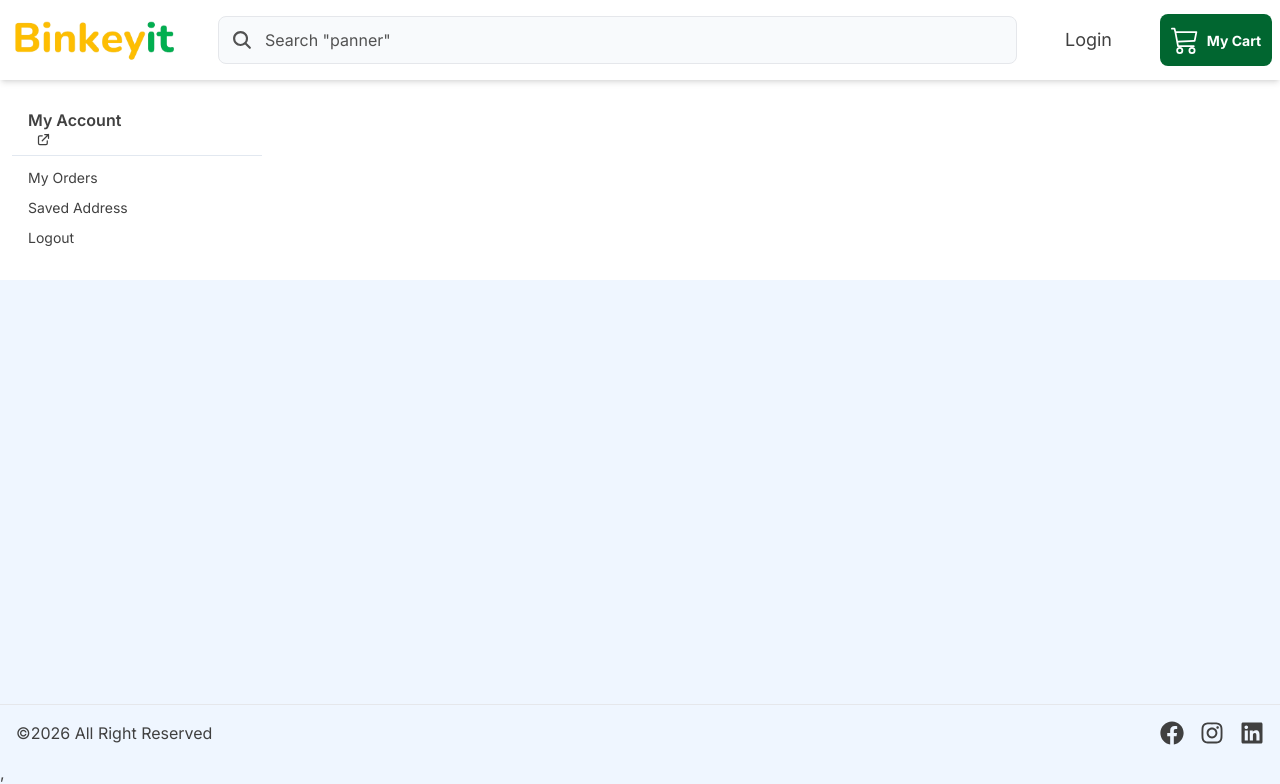
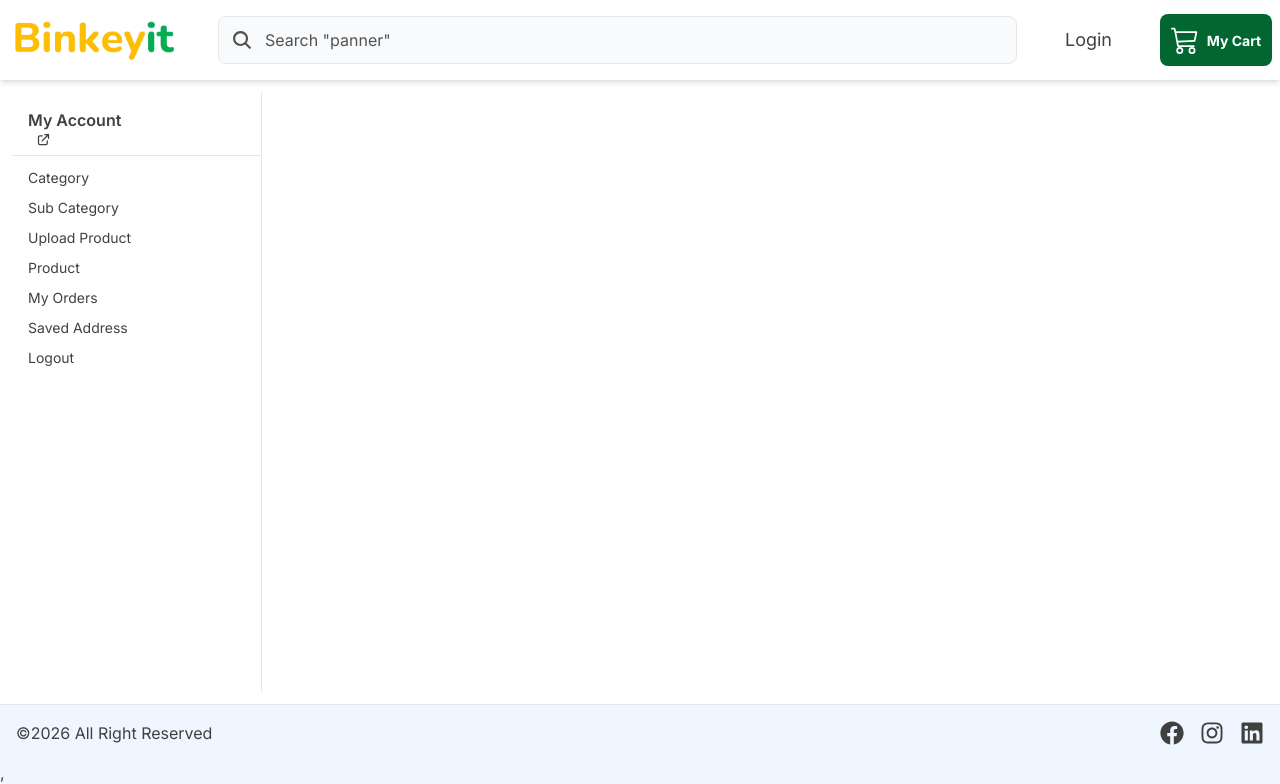
Before and after one commit to Adityasharma3010/Binkeyit, a React (Vite) app in the folder client/: page /dashboard in a window 1280 px wide. Shown: the top 784 px of the page. Built offline with nearby package versions, Linux system fonts and the light colour scheme; no server answers.

Commit message:
products side

```diff
--- /dev/null
+++ b/client/src/components/UploadCategoryModel.jsx
@@ -0,0 +1,53 @@
+import React, { useState } from "react";
+import { FiX } from "react-icons/fi";
+
+const UploadCategoryModel = ({ close }) => {
+  const [data, setData] = useState({
+    name: "",
+    image: "",
+  });
+
+  const handleOnChange = (e) => {
+    const { name, value } = e.target;
+
+    setData((preve) => {
+      return {
+        ...preve,
+        [name]: value,
+      };
+    });
+  };
+
+  return (
+    <>
+      <section className="fixed inset-0 bg-neutral-800/60 p-4 flex items-center justify-center z-50">
+        <div className="bg-white max-w-4xl w-full p-4 rounded">
+          <div className="flex items-center justify-between gap-4">
+            <h1 className="font-semibold">Category</h1>
+
+            <button className="w-fit block cursor-pointer" onClick={close}>
+              <FiX size={26} />
+            </button>
+          </div>
+
+          <form>
+            <div className="grid gap-1">
+              <label htmlFor="categoryName">Name</label>
+              <input
+                id="categoryName"
+                type="text"
+                placeholder="Category Name"
+                value={data.name}
+                name="name"
+                className="bg-blue-50 p-2 border border-blue-100 focus-within:border-primary-200 outline-none"
+                onChange={handleOnChange}
+              />
+            </div>
+          </form>
+        </div>
+      </section>
+    </>
+  );
+};
+
+export default UploadCategoryModel;
--- a/client/src/components/UserMenu.jsx
+++ b/client/src/components/UserMenu.jsx
@@ -64,6 +64,38 @@ const UserMenu = ({ close }) => {
         <div className="text-sm grid gap-0.5">
           <Link
             onClick={handleClose}
+            to={"/dashboard/category"}
+            className="px-4 py-1 hover:bg-zinc-100"
+          >
+            Category
+          </Link>
+
+          <Link
+            onClick={handleClose}
+            to={"/dashboard/subcategory"}
+            className="px-4 py-1 hover:bg-zinc-100"
+          >
+            Sub Category
+          </Link>
+
+          <Link
+            onClick={handleClose}
+            to={"/dashboard/upload-product"}
+            className="px-4 py-1 hover:bg-zinc-100"
+          >
+            Upload Product
+          </Link>
+
+          <Link
+            onClick={handleClose}
+            to={"/dashboard/product"}
+            className="px-4 py-1 hover:bg-zinc-100"
+          >
+            Product
+          </Link>
+
+          <Link
+            onClick={handleClose}
             to={"/dashboard/myorders"}
             className="px-4 py-1 hover:bg-zinc-100"
           >
--- a/client/src/layouts/Dashboard.jsx
+++ b/client/src/layouts/Dashboard.jsx
@@ -8,12 +8,12 @@ const Dashboard = () => {
       <section className="bg-white">
         <div className="container mx-auto p-3 grid lg:grid-cols-[250px_1fr]">
           {/* Menu */}
-          <div className="py-4 sticky top-24 overflow-auto hidden lg:block">
+          <div className="py-4 sticky top-24 overflow-auto hidden lg:block border-r">
             <UserMenu />
           </div>
 
           {/* Content */}
-          <div className="bg-white p-4">
+          <div className="bg-white min-h-[75vh]">
             <Outlet />
           </div>
         </div>
--- /dev/null
+++ b/client/src/pages/CategoryPage.jsx
@@ -0,0 +1,29 @@
+import React, { useState } from "react";
+import UploadCategoryModel from "../components/UploadCategoryModel";
+
+const CategoryPage = () => {
+  const [openUploadCategory, setOpenUploadCategory] = useState(false);
+
+  return (
+    <>
+      <section>
+        <div className="p-2 bg-white shadow-md flex items-center justify-between">
+          <h2 className="font-semibold">Category</h2>
+
+          <button
+            className="text-sm border border-primary-200 hover:bg-primary-200 px-3 py-1 rounded cursor-pointer"
+            onClick={() => setOpenUploadCategory(true)}
+          >
+            Add Category
+          </button>
+        </div>
+
+        {openUploadCategory && (
+          <UploadCategoryModel close={() => setOpenUploadCategory(false)} />
+        )}
+      </section>
+    </>
+  );
+};
+
+export default CategoryPage;
--- /dev/null
+++ b/client/src/pages/ProductAdmin.jsx
@@ -0,0 +1,11 @@
+import React from "react";
+
+const ProductAdmin = () => {
+  return (
+    <>
+      <div>ProductAdmin</div>
+    </>
+  );
+};
+
+export default ProductAdmin;
--- a/client/src/pages/Profile.jsx
+++ b/client/src/pages/Profile.jsx
@@ -63,7 +63,8 @@ const Profile = () => {
 
   return (
     <>
-      <div className="w-full bg-white rounded-xl border border-gray-200 p-6 sm:p-8">
+      {/* <div className="w-full bg-white rounded-xl border border-gray-200 p-6 sm:p-8"> */}
+      <div className="w-full bg-white py-2! p-6 sm:p-8">
         <div className="mb-6 pb-4 border-b border-gray-100">
           <h2 className="text-xl font-semibold text-gray-900">
             Profile Overview
@@ -90,7 +91,7 @@ const Profile = () => {
             <p className="text-sm font-medium text-gray-900">{user.name}</p>
             <p className="text-xs text-gray-500">{user.email}</p>
             <button
-              className="text-xs font-medium text-primary-200 hover:text-primary-300 mt-1 cursor-pointer"
+              className="text-xs font-medium text-primary-200 hover:text-primary-100 mt-1 cursor-pointer"
               onClick={() => setOpenProfileAvatarEdit(true)}
             >
               Change photo
@@ -168,7 +169,7 @@ const Profile = () => {
           <div className="flex justify-end mt-6 pt-4 border-t border-gray-100">
             <button
               disabled={loading}
-              className="bg-primary-200 hover:bg-primary-300 text-white px-5 py-2 rounded-lg font-medium text-sm transition-colors disabled:opacity-60 disabled:cursor-not-allowed"
+              className="bg-primary-200 hover:bg-primary-100 text-white px-5 py-2 rounded-lg font-medium text-sm transition-colors disabled:opacity-60 cursor-pointer disabled:cursor-not-allowed"
             >
               {loading ? "Saving..." : "Save Changes"}
             </button>
--- /dev/null
+++ b/client/src/pages/SubCategoryPage.jsx
@@ -0,0 +1,11 @@
+import React from "react";
+
+const SubCategoryPage = () => {
+  return (
+    <>
+      <div>SubCategoryPage</div>
+    </>
+  );
+};
+
+export default SubCategoryPage;
--- /dev/null
+++ b/client/src/pages/UploadProduct.jsx
@@ -0,0 +1,11 @@
+import React from "react";
+
+const UploadProduct = () => {
+  return (
+    <>
+      <div>UploadProduct</div>
+    </>
+  );
+};
+
+export default UploadProduct;
```
Also changed, not shown: client/src/route/index.jsx (+20 -0 lines), 1 other file (tests, documents, lock files or other folders).
